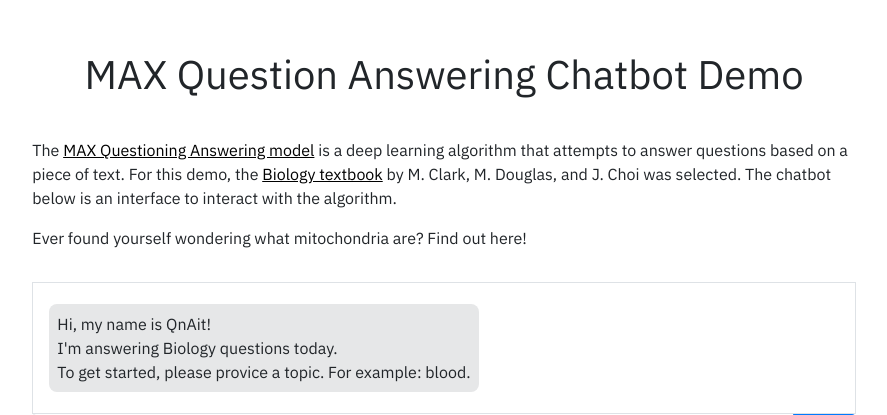
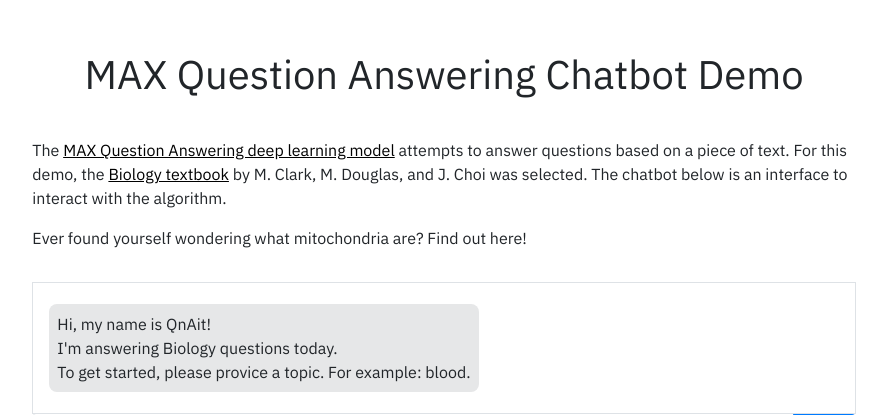
Before and after one commit to IBM/MAX-Question-Answering-Web-App, a Flask app: page / in a window 1280 px wide. Shown: the top 415 px of the page, without its empty margins (196-1083 px from the left). Run offline with Flask 2, Linux system fonts and the light colour scheme; parts of the project's set-up code (start-up, migrations or seed data) failed here and were passed over; some libraries are stand-ins or nearby versions.

Commit message:
Fixing a typo in the App Description (#9)
* Fixing a typo in the App Description

* Update index.html

* Update index.html

```diff
--- a/templates/index.html
+++ b/templates/index.html
@@ -32,7 +32,7 @@
                 <!-- /Application Title -->
                 <!-- Application Description -->
                 <div class="col-md-8" style="margin-bottom: 1rem; margin-top: 2rem;">
-                    <p>The <a href="https://github.com/IBM/MAX-Question-Answering" style="color: black; text-decoration: underline;">MAX Questioning Answering model</a> is a deep learning algorithm that attempts to answer questions based on a piece of text. For this demo, the <a href="https://books.google.com/books/about/Biology_2e.html?id=JLPQtwEACAAJ" style="color: black; text-decoration: underline;">Biology textbook</a> by M. Clark, M. Douglas, and J. Choi was selected. The chatbot below is an interface to interact with the algorithm.</p>
+                    <p>The <a href="https://github.com/IBM/MAX-Question-Answering" style="color: black; text-decoration: underline;">MAX Question Answering deep learning model</a> attempts to answer questions based on a piece of text. For this demo, the <a href="https://books.google.com/books/about/Biology_2e.html?id=JLPQtwEACAAJ" style="color: black; text-decoration: underline;">Biology textbook</a> by M. Clark, M. Douglas, and J. Choi was selected. The chatbot below is an interface to interact with the algorithm.</p>
                     <p>Ever found yourself wondering what mitochondria are? Find out here!</p>
                 </div>
                 <!-- /Application Description -->
```
